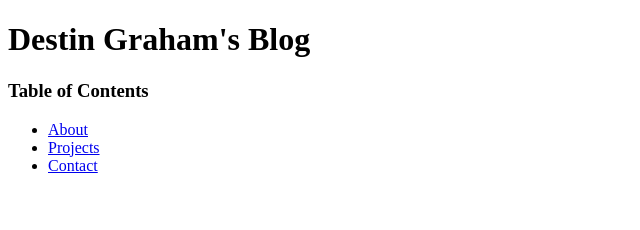
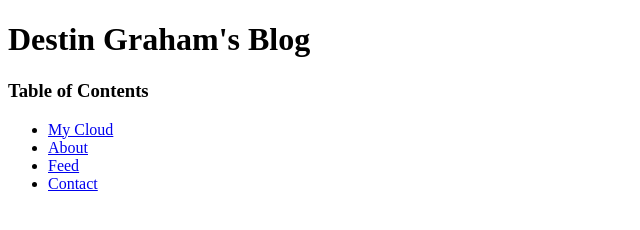
Before and after one commit to alexxgraham/blog, a plain HTML site: page index.html in a window 1280 px wide. Shown: the whole page, without its empty margins (0-640 px from the left). Drawn offline with Linux system fonts and the light colour scheme.

Commit message:
Update index.html

```diff
--- a/index.html
+++ b/index.html
@@ -8,8 +8,9 @@
 	<div></div>
 	<h3>Table of Contents</h3>
 	<ul>
+		<li><a href="destingraham.cloud/index.html">My Cloud</a></li>
 		<li><a href="about.html">About</a></li>
-		<li><a href="projects.html">Projects</a></li>
+		<li><a href="projects.html">Feed</a></li>
 		<li><a href="contact.html">Contact</a></li>
 	</ul>
 </body>
```
